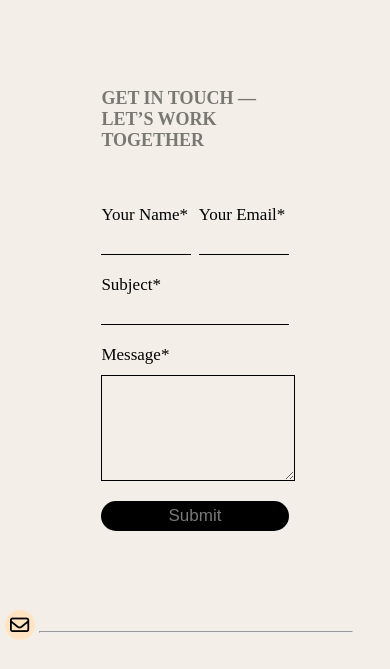
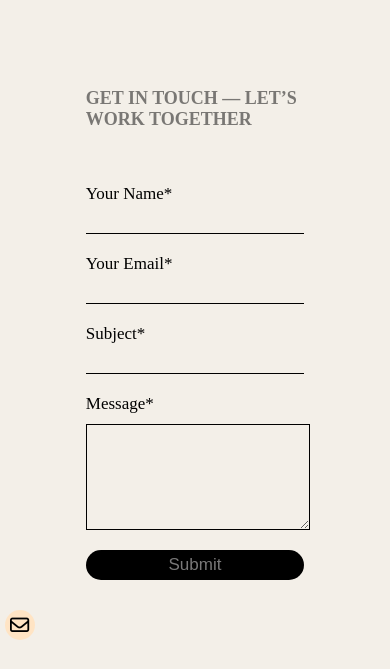
Before and after one commit to chadew344/My-Portfolio, a plain HTML site: page contact-page.html in a window 390 px wide. Shown: the part 135-804 px from the top of the page. Drawn offline with Linux system fonts and the light colour scheme; a web font is replaced by a local one.

Commit message:
Contact-Page Step 03: Implement responsive design for contact-page to enhance usability

```diff
--- a/contact-page.html
+++ b/contact-page.html
@@ -33,6 +33,10 @@
           <li><a href="/contact-page.html">Contact</a></li>
         </ul>
       </nav>
+
+      <span id="burger-icon">
+        <i class="fa-solid fa-bars"></i>
+      </span>
     </header>
     <a href="/contact-page.html" id="contact-link">
       <i class="fa-regular fa-envelope"></i>
--- a/styles/contact-page.css
+++ b/styles/contact-page.css
@@ -1,5 +1,5 @@
 section {
-  width: 60%;
+  width: 70%;
   margin-top: clamp(72px, 5vw, 145px);
   display: flex;
   flex-direction: column;
@@ -81,3 +81,13 @@ section h4 {
 #contact-form button:focus {
   box-shadow: 0 0 10px rgba(0, 0, 0, 0.9);
 }
+
+@media screen and (max-width: 1024px) {
+  #contact-form div:first-child {
+    flex-direction: column;
+  }
+
+  #contact-form div:first-child .field-box {
+    width: 100%;
+  }
+}
```
